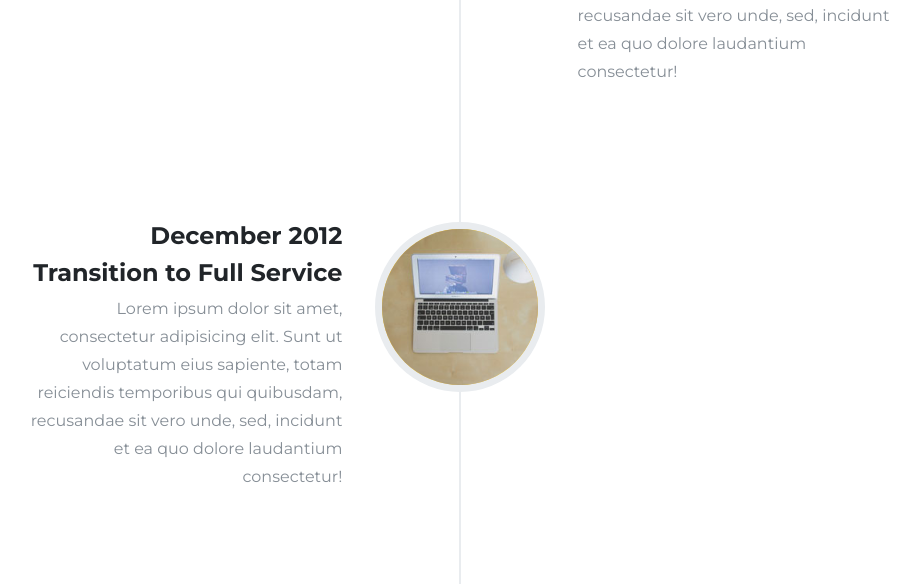
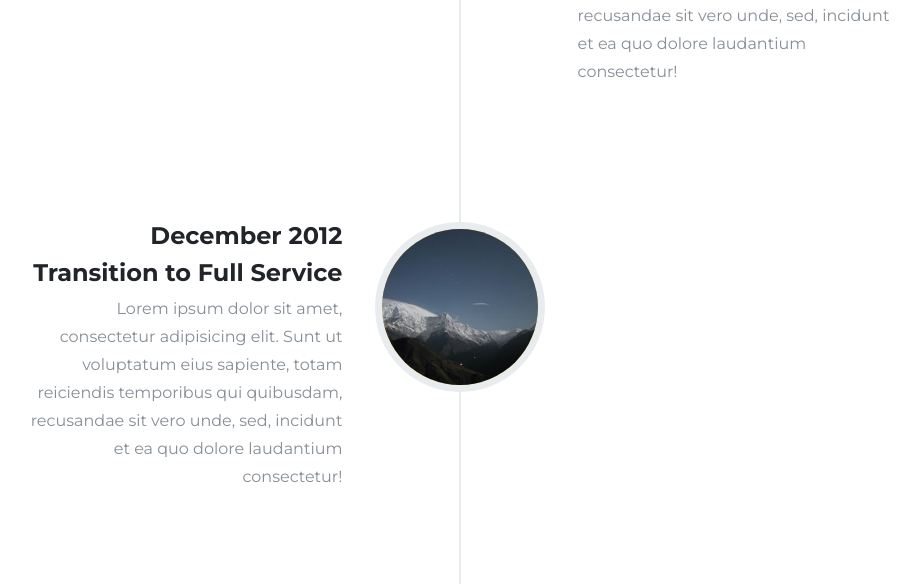
Before and after one commit to EdetDavid/ThriveBackend, a Django app: page / in a window 1280 px wide. Shown: the part 3822-4406 px from the top of the page, without its empty margins (180-1100 px from the left). Run offline with Django 4.2, Linux system fonts and the light colour scheme; some libraries are stand-ins or nearby versions.

Commit message:
Update index.html

```diff
--- a/templates/index.html
+++ b/templates/index.html
@@ -305,7 +305,7 @@
                         </li>
                         <li class="list-group-item">
                             <div class="timeline-image">
-                                <img class="rounded-circle img-fluid" src="{% static 'assets/img/about/3.jpg' %}" />
+                                <img class="rounded-circle img-fluid" src="{% static 'assets/img/about/4.jpg' %}"/>
                             </div>
                             <div class="timeline-panel">
                                 <div class="timeline-heading">
```
